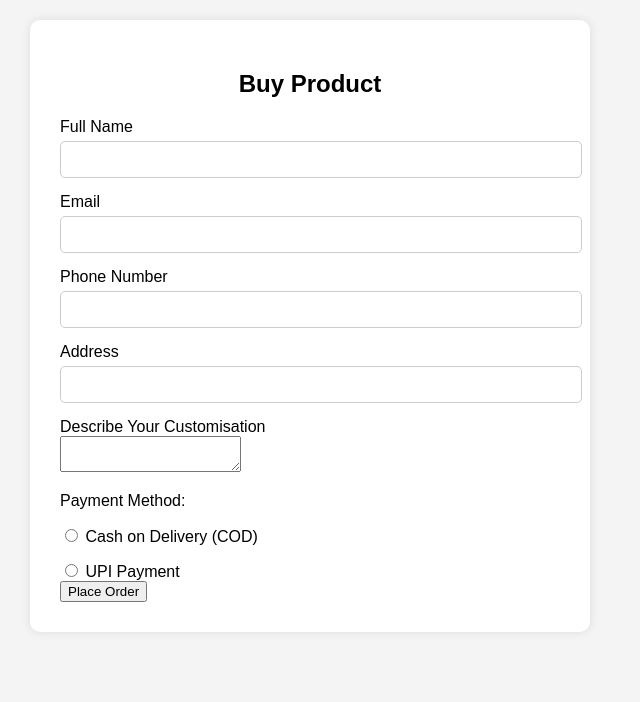
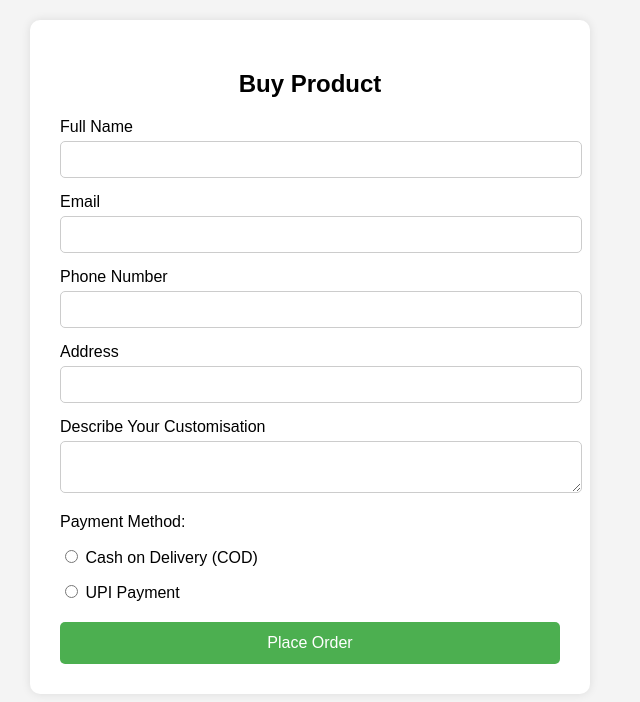
Before and after one commit to SanjhbatiBandyopadhyay/Repurpose-Dreams, a website: page public/PAY.html in a window 1280 px wide. Shown: the whole page, without its empty margins (330-970 px from the left). Drawn offline with Linux system fonts and the light colour scheme.

Commit message:
fix:css changed

```diff
--- a/public/PAY.html
+++ b/public/PAY.html
@@ -29,12 +29,16 @@
     margin-top: 15px;
   }
 
-    input[type="text"], input[type="email"], input[type="number"] {
+  input[type="text"],
+  input[type="email"],
+  input[type="number"],
+  textarea {
     width: 100%;
     padding: 10px;
     margin-top: 5px;
     border: 1px solid #ccc;
     border-radius: 5px;
+    font-family: Arial, sans-serif;
   }
 
   .payment-methods {
@@ -45,7 +49,8 @@
     display: none;
   }
 
-    .btn {
+  /* Style all submit buttons directly */
+  button[type="submit"] {
     display: block;
     width: 100%;
     padding: 12px;
@@ -58,10 +63,11 @@
     cursor: pointer;
   }
 
-    .btn:hover {
+  button[type="submit"]:hover {
     background: #45a049;
   }
 </style>
+
 </head>
 <body>
 
```
Lines whose indentation alone changed are shown as unchanged.
